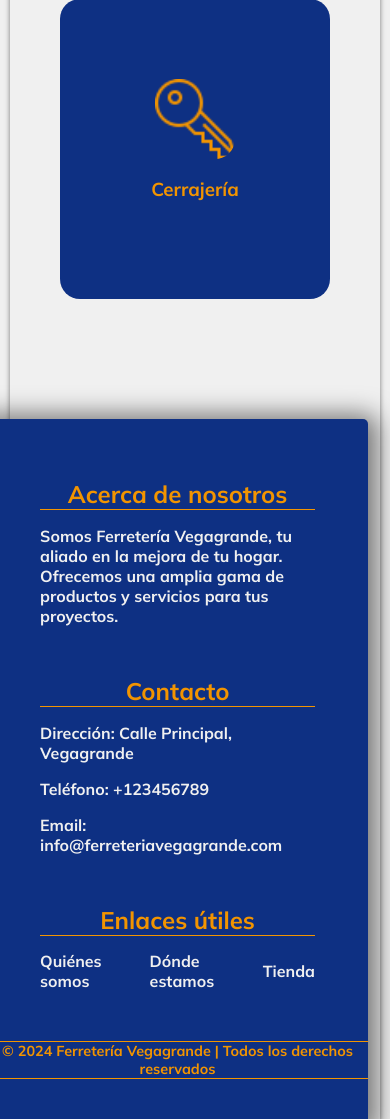
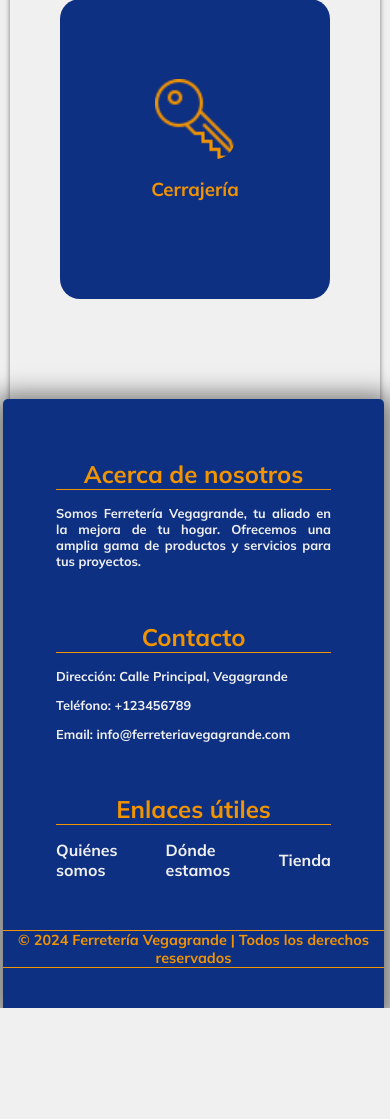
Before and after one commit to Pabloglezr8/Proyecto-Final, a PHP site: page / in a window 390 px wide. Shown: the part 2396-3515 px from the top of the page. After the commit the page ends 3404 px from the top, so only its background shows below. Run offline with PHP 8.4, Linux system fonts and the light colour scheme.

Commit message:
footer responsivo

```diff
--- a/api/footer.php
+++ b/api/footer.php
@@ -12,13 +12,13 @@
     <div class="footer-content">
         <div class="footer-section about">
             <h2>Acerca de nosotros</h2>
-            <p>Somos Ferretería Vegagrande, tu aliado en la mejora de tu hogar. Ofrecemos una amplia gama de productos y servicios para tus proyectos.</p>
+            <p class="parragraf">Somos Ferretería Vegagrande, tu aliado en la mejora de tu hogar. Ofrecemos una amplia gama de productos y servicios para tus proyectos.</p>
         </div>
         <div class="footer-section contact">
             <h2>Contacto</h2>
-            <p>Dirección: Calle Principal, Vegagrande</p>
-            <p>Teléfono: +123456789</p>
-            <p>Email: info@ferreteriavegagrande.com</p>
+            <p class="parragraf">Dirección: Calle Principal, Vegagrande</p>
+            <p class="parragraf">Teléfono: +123456789</p>
+            <p class="parragraf">Email: info@ferreteriavegagrande.com</p>
         </div>
         <div class="footer-section links">
             <h2>Enlaces útiles</h2>
--- a/styles/footer.css
+++ b/styles/footer.css
@@ -33,9 +33,8 @@ footer {
     border-bottom: 1px solid #f29400;
 }
 
-.footer-section p {
-    font-size: 1em;
-    margin-bottom: 10px;
+.parragraf{
+    color: #f0f0f0;
 }
 
 .footer-section.links div{
@@ -63,3 +62,30 @@ footer {
     border-top: 1px solid #f29400;
     border-bottom: 1px solid #f29400;
 }
+
+@media screen and (width < 1025px) {
+    footer {
+        width: 103%;
+        margin: 0 -15px;
+
+    }
+
+}
+
+@media screen and (width < 769px) {
+    footer {
+        width: 103%;
+        margin: 0 -10px;
+
+    }
+
+}
+
+@media screen and (width < 470px) {
+    footer {
+        width: 103%;
+        margin: 0 -7px;
+
+    }
+
+}
```
